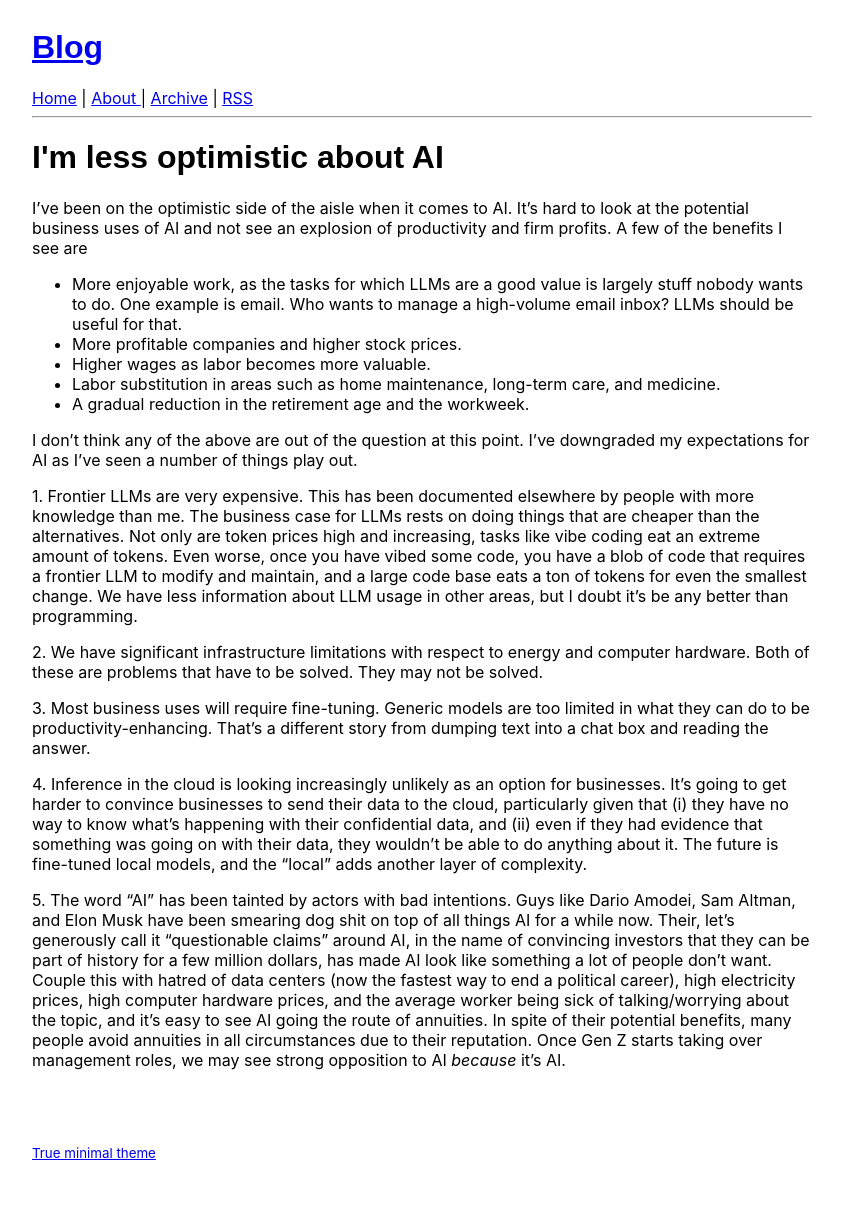
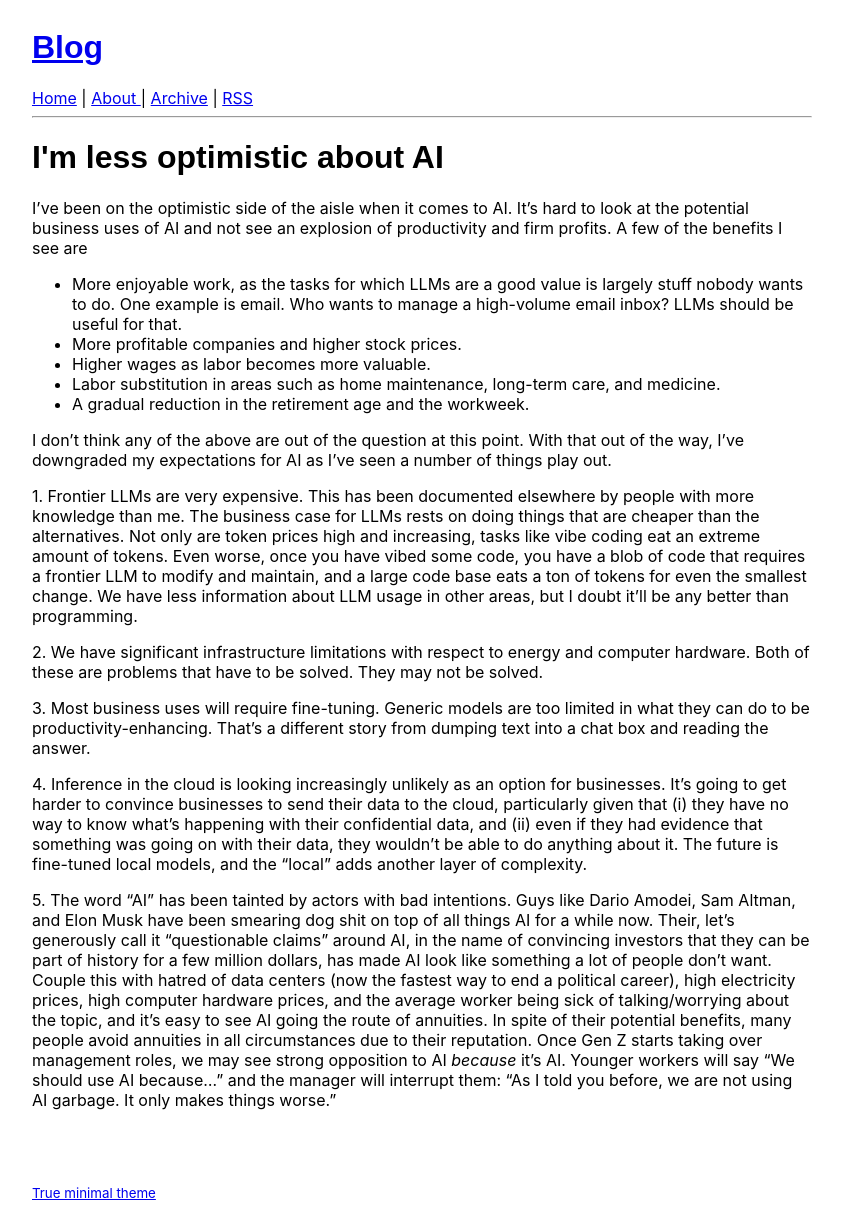
Before and after one commit to bachmeil/the-blog, a Jekyll site: the page built from _posts/2026-06-25-ai-downgrade.md, in a window 1280 px wide. Shown: the whole page, without its empty margins (218-1061 px from the left). Built offline with Jekyll 4.4.1, drawn with Linux system fonts in a browser that asks for light colours; before the commit the page ends 1186 px from its top, so only the background shows below that.

Commit message:
Post on AI optimism

```diff
--- a/_posts/2026-06-25-ai-downgrade.md
+++ b/_posts/2026-06-25-ai-downgrade.md
@@ -10,9 +10,9 @@ I've been on the optimistic side of the aisle when it comes to AI. It's hard to
 - Labor substitution in areas such as home maintenance, long-term care, and medicine.
 - A gradual reduction in the retirement age and the workweek.
 
-I don't think any of the above are out of the question at this point. I've downgraded my expectations for AI as I've seen a number of things play out.
+I don't think any of the above are out of the question at this point. With that out of the way, I've downgraded my expectations for AI as I've seen a number of things play out.
 
-1\. Frontier LLMs are very expensive. This has been documented elsewhere by people with more knowledge than me. The business case for LLMs rests on doing things that are cheaper than the alternatives. Not only are token prices high and increasing, tasks like vibe coding eat an extreme amount of tokens. Even worse, once you have vibed some code, you have a blob of code that requires a frontier LLM to modify and maintain, and a large code base eats a ton of tokens for even the smallest change. We have less information about LLM usage in other areas, but I doubt it's be any better than programming.
+1\. Frontier LLMs are very expensive. This has been documented elsewhere by people with more knowledge than me. The business case for LLMs rests on doing things that are cheaper than the alternatives. Not only are token prices high and increasing, tasks like vibe coding eat an extreme amount of tokens. Even worse, once you have vibed some code, you have a blob of code that requires a frontier LLM to modify and maintain, and a large code base eats a ton of tokens for even the smallest change. We have less information about LLM usage in other areas, but I doubt it'll be any better than programming.
 
 2\. We have significant infrastructure limitations with respect to energy and computer hardware. Both of these are problems that have to be solved. They may not be solved.
 
@@ -20,4 +20,4 @@ I don't think any of the above are out of the question at this point. I've downg
 
 4\. Inference in the cloud is looking increasingly unlikely as an option for businesses. It's going to get harder to convince businesses to send their data to the cloud, particularly given that (i) they have no way to know what's happening with their confidential data, and (ii) even if they had evidence that something was going on with their data, they wouldn't be able to do anything about it. The future is fine-tuned local models, and the "local" adds another layer of complexity.
 
-5\. The word "AI" has been tainted by actors with bad intentions. Guys like Dario Amodei, Sam Altman, and Elon Musk have been smearing dog shit on top of all things AI for a while now. Their, let's generously call it "questionable claims" around AI, in the name of convincing investors that they can be part of history for a few million dollars, has made AI look like something a lot of people don't want. Couple this with hatred of data centers (now the fastest way to end a political career), high electricity prices, high computer hardware prices, and the average worker being sick of talking/worrying about the topic, and it's easy to see AI going the route of annuities. In spite of their potential benefits, many people avoid annuities in all circumstances due to their reputation. Once Gen Z starts taking over management roles, we may see strong opposition to AI *because* it's AI.
+5\. The word "AI" has been tainted by actors with bad intentions. Guys like Dario Amodei, Sam Altman, and Elon Musk have been smearing dog shit on top of all things AI for a while now. Their, let's generously call it "questionable claims" around AI, in the name of convincing investors that they can be part of history for a few million dollars, has made AI look like something a lot of people don't want. Couple this with hatred of data centers (now the fastest way to end a political career), high electricity prices, high computer hardware prices, and the average worker being sick of talking/worrying about the topic, and it's easy to see AI going the route of annuities. In spite of their potential benefits, many people avoid annuities in all circumstances due to their reputation. Once Gen Z starts taking over management roles, we may see strong opposition to AI *because* it's AI. Younger workers will say "We should use AI because..." and the manager will interrupt them: "As I told you before, we are not using AI garbage. It only makes things worse."
```
